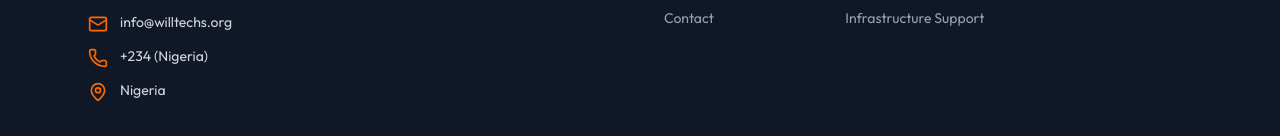
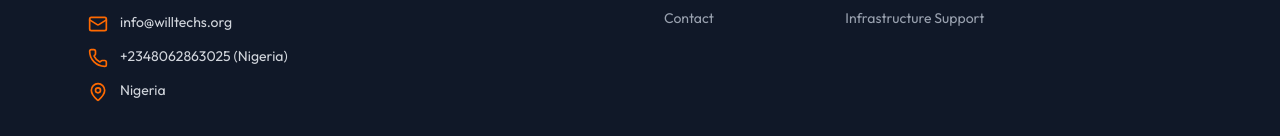
Before and after one commit to hyperexchange-tech/willtech, a Next.js app: page / in a window 1280 px wide. Shown: the part 7668-7804 px from the top of the page. Built offline with nearby package versions, Linux system fonts and the light colour scheme.

Commit message:
Update dummy-data.tsx

```diff
--- a/data/dummy-data.tsx
+++ b/data/dummy-data.tsx
@@ -257,7 +257,8 @@ export const footerLinks = [
 export const contactInfo = {
     company: "WillTech Engineering Limited",
     email: "info@willtechs.org",
-    phone: ["+234 (Nigeria)"],
+    phone: ["+2348062863025 (Nigeria)"],
+    phone2: ["+447535951042 (United Kingdom)"],
     locations: ["Nigeria"],
     description: "Project Management • Cost Consultancy • Construction Support. Supporting reliable project delivery across Nigeria."
 };
```
